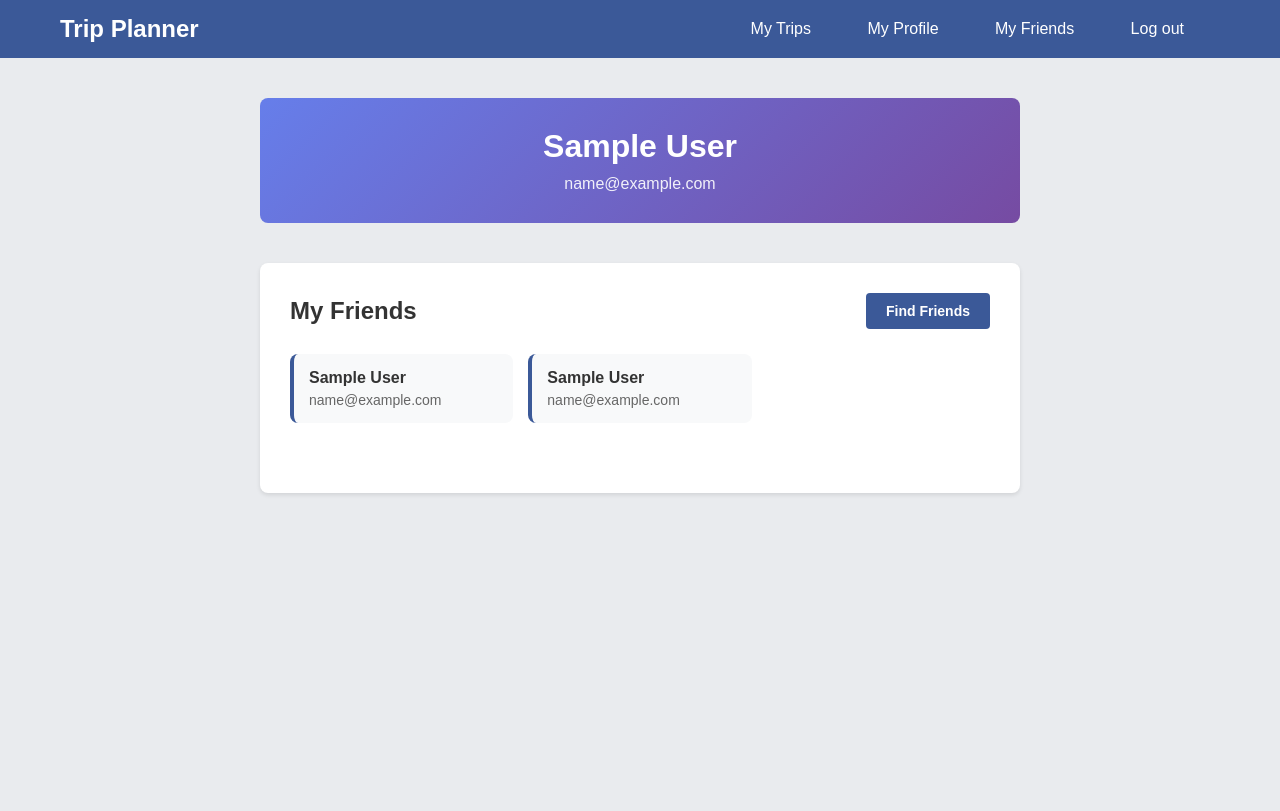
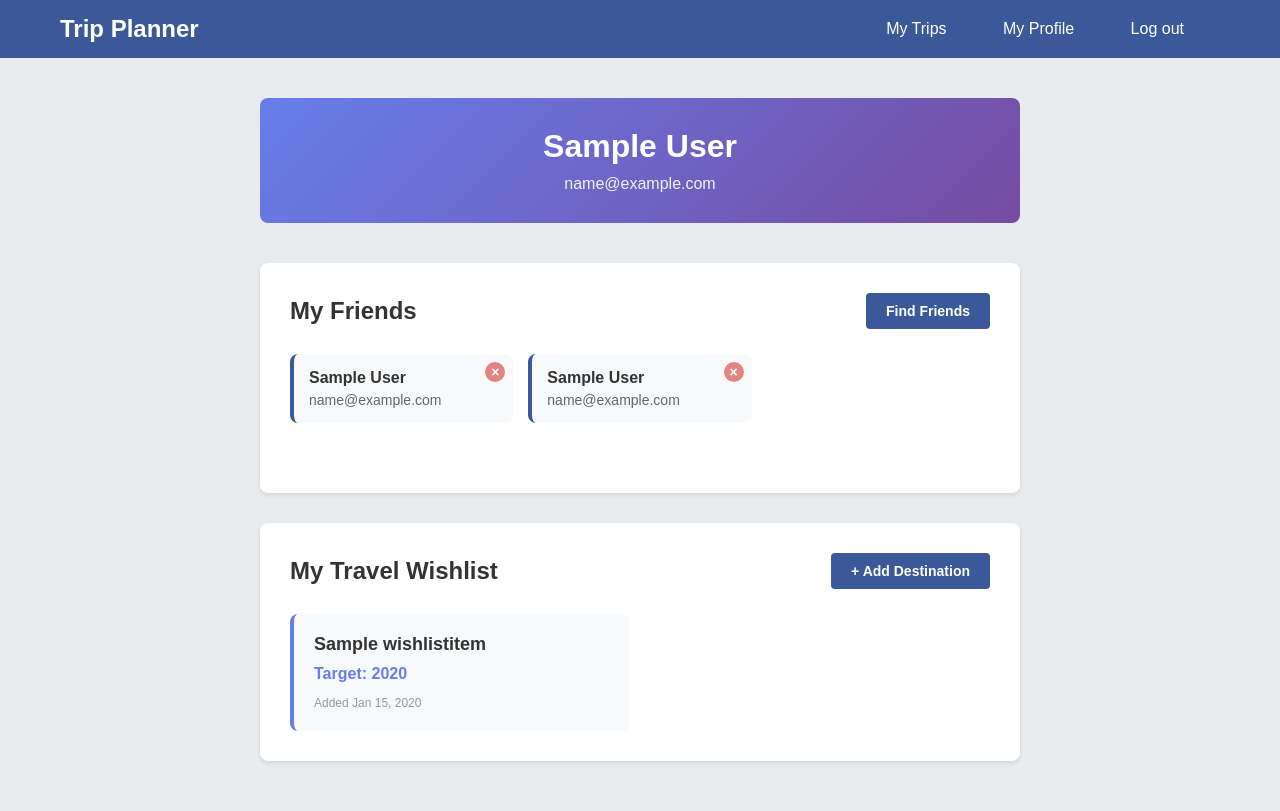
Before and after one commit to L-alam/CS-412, a Django app: page /project/profile/1/ in a window 1280 px wide. Before the commit the page ends 495 px from the top, so only its background shows below. Run offline with Django 5.2, Linux system fonts and the light colour scheme; tables that the repository leaves empty hold one stand-in row (values such as "Sample post").

Commit message:
Added Travel Wishlist to Profile Page

```diff
--- a/project/models.py
+++ b/project/models.py
@@ -78,6 +78,15 @@ class Profile(models.Model):
                 suggestions.append(profile)
 
         return suggestions
+
+    def remove_friend(self, other):
+        '''Remove a friend relationship between self and other Profile.'''
+        Friend.objects.filter(
+            models.Q(profile1=self, profile2=other) |
+            models.Q(profile1=other, profile2=self)
+        ).delete()
+
+
 
 
 class Friend(models.Model):
--- a/project/templates/project/base.html
+++ b/project/templates/project/base.html
@@ -14,7 +14,6 @@
                 <a href="{% url 'show_all' %}">My Trips</a>
                 <!-- Add My Profile link - you'll need to replace '1' with the actual profile ID -->
                 <a href="{% url 'show_profile' 1 %}">My Profile</a>
-                <a href="#">My Friends</a>
                 <a href="#">Log out</a>
             </div>
         </div>
--- a/project/templates/project/show_profile.html
+++ b/project/templates/project/show_profile.html
@@ -23,6 +23,7 @@
                     <h4>{{ friend.first_name }} {{ friend.last_name }}</h4>
                     <p class="friend-email">{{ friend.email }}</p>
                 </div>
+                <a href="{% url 'remove_friend' profile.pk friend.pk %}" class="remove-friend-btn" onclick="return confirm('Remove {{ friend.first_name }} as a friend?')">×</a>
             </div>
             {% endfor %}
         </div>
@@ -30,6 +31,35 @@
         <div class="empty-friends">
             <h3>No friends yet</h3>
             <p>Start connecting with people to plan trips together!</p>
+        </div>
+        {% endif %}
+    </div>
+
+    <!-- Existing Wishlist Items -->
+    <div class="wishlist-section">
+        <div class="section-header">
+            <h2>My Travel Wishlist</h2>
+            <a href="{% url 'add_wishlist_item' profile.pk %}" class="btn btn-primary">+ Add Destination</a>
+        </div>
+
+        {% if profile.wishlist.all %}
+        <div class="wishlist-grid">
+            {% for item in profile.wishlist.all %}
+            <div class="wishlist-item">
+                <h3>{{ item.destination_name }}</h3>
+                {% if item.target_year %}
+                    <p class="target-year">Target: {{ item.target_year }}</p>
+                {% else %}
+                    <p class="target-year">No target year set</p>
+                {% endif %}
+                <small>Added {{ item.added_date|date:"M j, Y" }}</small>
+            </div>
+            {% endfor %}
+        </div>
+        {% else %}
+        <div class="empty-wishlist">
+            <h3>No destinations in your wishlist yet</h3>
+            <p>Start planning your future adventures!</p>
         </div>
         {% endif %}
     </div>
@@ -201,6 +231,34 @@
     background: #2d4373;
 }
 
+.friend-item {
+    position: relative;
+    /* ... existing styles ... */
+}
+
+.remove-friend-btn {
+    position: absolute;
+    top: 8px;
+    right: 8px;
+    width: 20px;
+    height: 20px;
+    background: #d9534f;
+    color: white;
+    border-radius: 50%;
+    text-decoration: none;
+    display: flex;
+    align-items: center;
+    justify-content: center;
+    font-size: 14px;
+    font-weight: bold;
+    opacity: 0.7;
+    transition: opacity 0.3s;
+}
+
+.remove-friend-btn:hover {
+    opacity: 1;
+}
+
 @media (max-width: 768px) {
     .section-header {
         flex-direction: column;
--- a/project/urls.py
+++ b/project/urls.py
@@ -7,7 +7,8 @@ urlpatterns = [
     path('trip/<int:pk>/', ShowTripDetailView.as_view(), name='show_trip'),
     path('trip/<int:trip_pk>/create_plan/', CreatePlanView.as_view(), name='create_plan'),
     path('profile/<int:pk>/', ShowProfilePageView.as_view(), name='show_profile'),
-    #path('profile/<int:pk>/add_wishlist/', AddWishlistItemView.as_view(), name='add_wishlist_item'),
+    path('profile/<int:pk>/add_wishlist/', AddWishlistItemView.as_view(), name='add_wishlist_item'),
     path('profile/<int:pk>/friend_suggestions/', FriendSuggestionsView.as_view(), name='friend_suggestions'),
     path('profile/<int:pk>/add_friend/<int:other_pk>/', AddFriendView.as_view(), name='add_friend'),
+    path('profile/<int:pk>/remove_friend/<int:other_pk>/', RemoveFriendView.as_view(), name='remove_friend'),
 ]
--- a/project/views.py
+++ b/project/views.py
@@ -102,6 +102,22 @@ class AddFriendView(View):
         return redirect('friend_suggestions', pk=pk)
 
 
+class RemoveFriendView(View):
+    '''A view to remove a friend relationship between two profiles.'''
+
+    def get(self, request, *args, **kwargs):
+        '''Handle the remove friend request.'''
+        pk = self.kwargs.get('pk')
+        other_pk = self.kwargs.get('other_pk')
+
+        profile = get_object_or_404(Profile, pk=pk)
+        other_profile = get_object_or_404(Profile, pk=other_pk)
+
+        profile.remove_friend(other_profile)
+
+        return redirect('show_profile', pk=pk)
+
+
 
 
 
```
